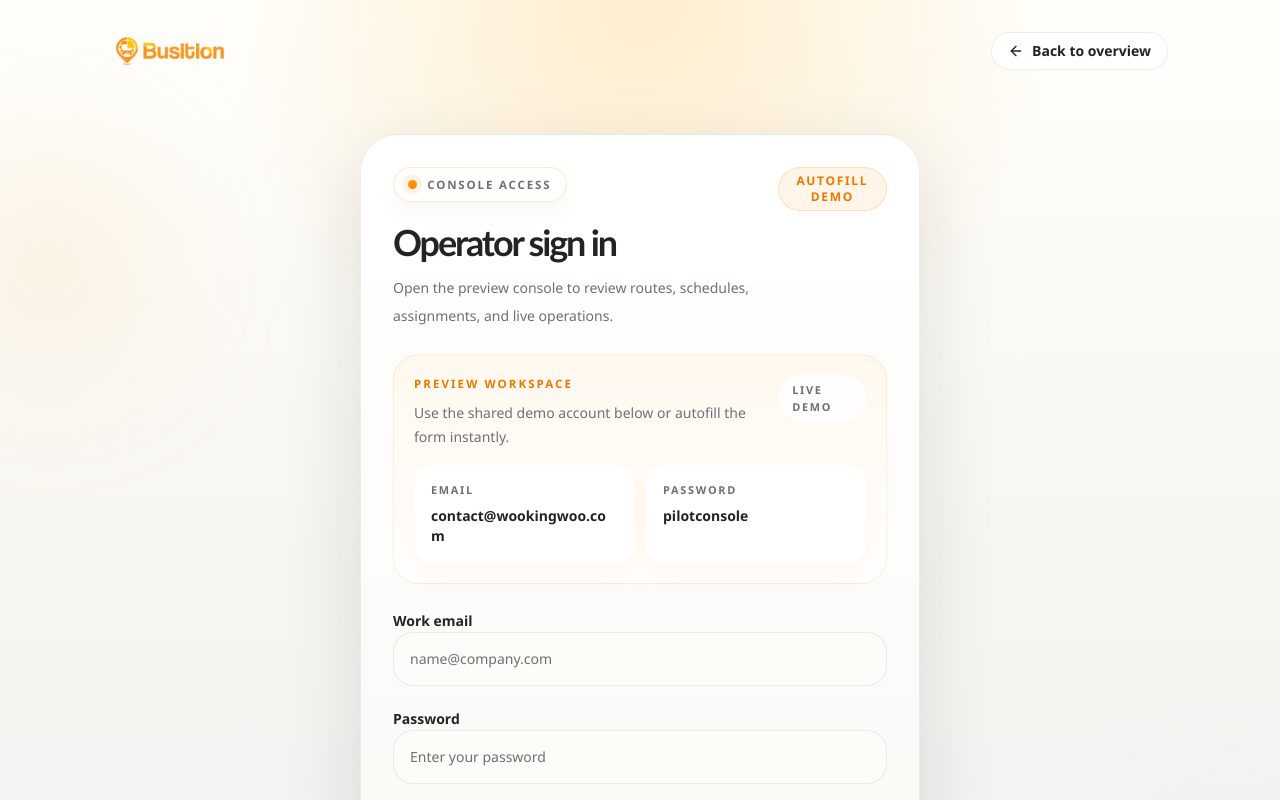
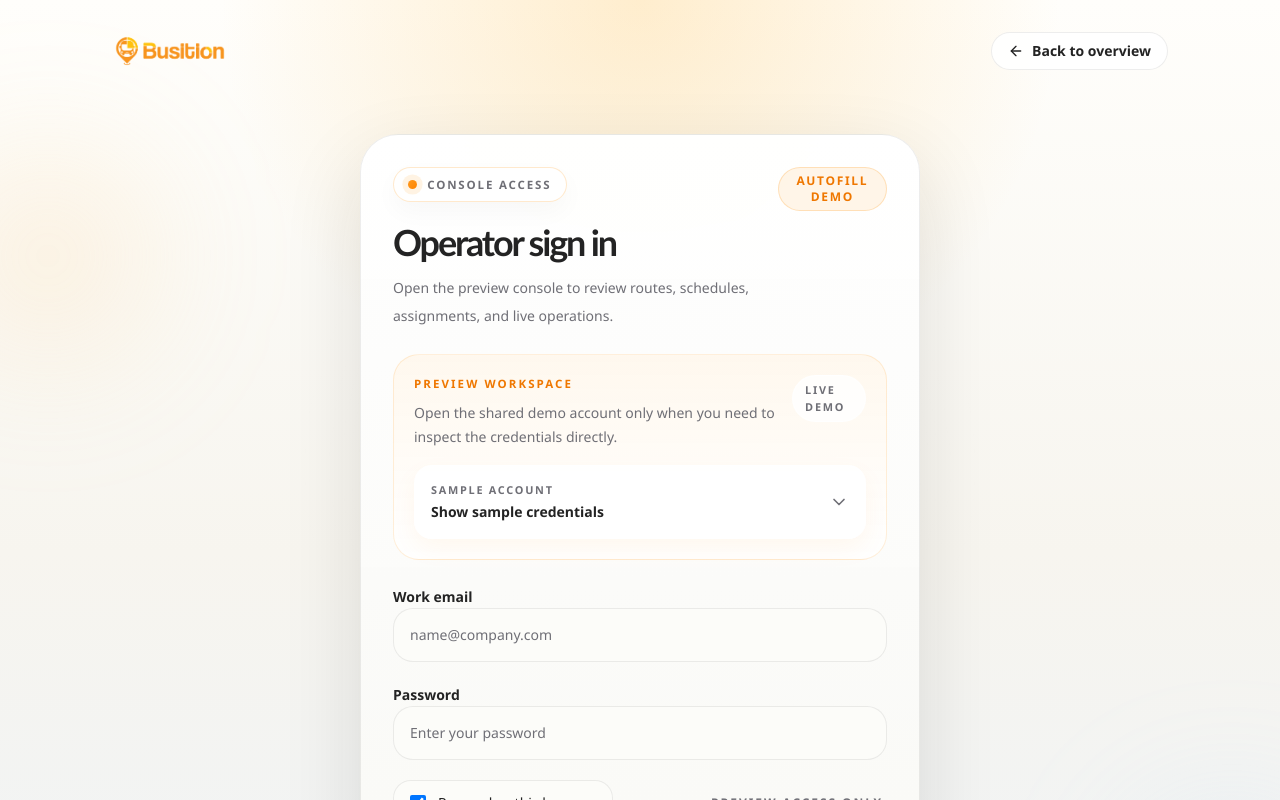
Before and after one commit to busition/busition-demo, a Next.js app: page /login in a window 1280 px wide. Shown: the top 800 px of the page. Built offline with nearby package versions, Linux system fonts and the light colour scheme.

Commit message:
Hide sample account behind toggle

```diff
--- a/src/components/operator-login-form.tsx
+++ b/src/components/operator-login-form.tsx
@@ -2,7 +2,7 @@
 
 import Link from "next/link";
 import { useRouter, useSearchParams } from "next/navigation";
-import { ArrowRight, LoaderCircle } from "lucide-react";
+import { ArrowRight, ChevronDown, LoaderCircle } from "lucide-react";
 import { FormEvent, useState } from "react";
 
 const DEMO_EMAIL = "contact@wookingwoo.com";
@@ -23,6 +23,7 @@ export function OperatorLoginForm() {
   const [password, setPassword] = useState("");
   const [rememberDevice, setRememberDevice] = useState(true);
   const [errorMessage, setErrorMessage] = useState("");
+  const [isDemoDetailsOpen, setIsDemoDetailsOpen] = useState(false);
   const [isSubmitting, setIsSubmitting] = useState(false);
 
   const nextPath = getNextPath(searchParams.get("next"));
@@ -94,7 +95,7 @@ export function OperatorLoginForm() {
                 Preview workspace
               </p>
               <p className="mt-2 text-sm leading-6 text-[var(--foreground-soft)]">
-                Use the shared demo account below or autofill the form instantly.
+                Open the shared demo account only when you need to inspect the credentials directly.
               </p>
             </div>
 
@@ -103,7 +104,31 @@ export function OperatorLoginForm() {
             </span>
           </div>
 
-          <div className="mt-4 grid gap-3 sm:grid-cols-2">
+          <button
+            type="button"
+            aria-expanded={isDemoDetailsOpen}
+            aria-controls="demo-credentials-panel"
+            onClick={() => setIsDemoDetailsOpen((current) => !current)}
+            className="mt-4 flex w-full items-center justify-between rounded-[18px] border border-white/80 bg-white/88 px-4 py-4 text-left shadow-[0_10px_24px_rgba(255,132,0,0.06)] transition-colors hover:bg-white"
+          >
+            <div>
+              <p className="text-[0.68rem] font-semibold uppercase tracking-[0.16em] text-[var(--foreground-soft)]">
+                Sample account
+              </p>
+              <p className="mt-1 text-sm font-semibold text-[var(--foreground)]">
+                {isDemoDetailsOpen ? "Hide sample credentials" : "Show sample credentials"}
+              </p>
+            </div>
+
+            <ChevronDown
+              className={`h-5 w-5 text-[var(--foreground-soft)] transition-transform ${
+                isDemoDetailsOpen ? "rotate-180" : ""
+              }`}
+            />
+          </button>
+
+          {isDemoDetailsOpen ? (
+            <div id="demo-credentials-panel" className="mt-4 grid gap-3 sm:grid-cols-2">
               <div className="rounded-[18px] border border-white/80 bg-white/88 px-4 py-4 shadow-[0_10px_24px_rgba(255,132,0,0.06)]">
                 <p className="text-[0.68rem] font-semibold uppercase tracking-[0.16em] text-[var(--foreground-soft)]">
                   Email
@@ -122,6 +147,7 @@ export function OperatorLoginForm() {
                 </p>
               </div>
             </div>
+          ) : null}
         </div>
 
         <form className="space-y-5" onSubmit={handleSubmit}>
```
Lines whose indentation alone changed are shown as unchanged.
